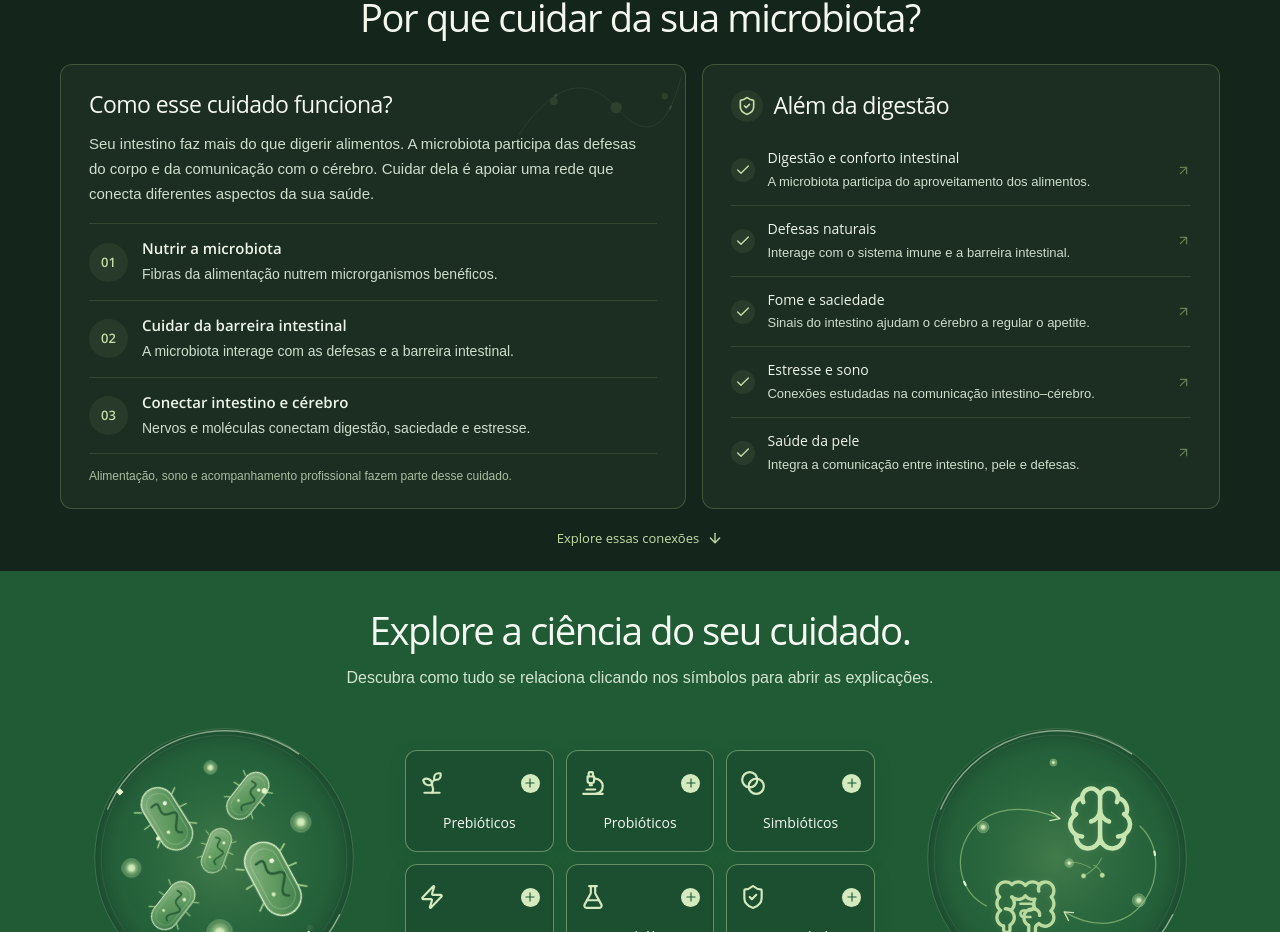
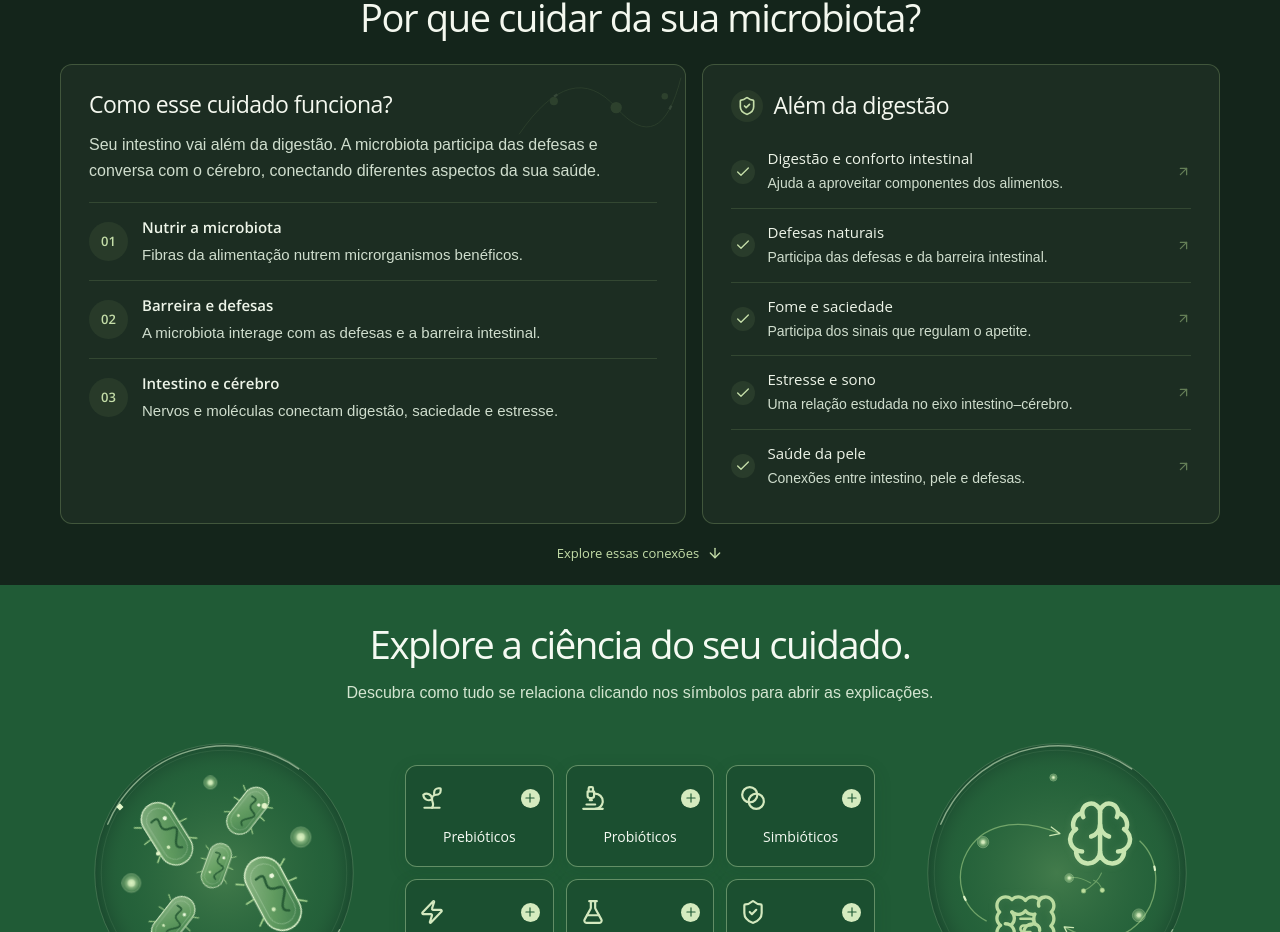
Before and after one commit to marketingsovida-star/dalflore, a React (Vite) app: page / in a window 1280 px wide. Shown: the part 976-1908 px from the top of the page. Built offline with nearby package versions, Linux system fonts and the light colour scheme; a web font is replaced by a local one.

Commit message:
Improve microbiota introduction readability and concise copy

```diff
--- a/src/MicrobiotaWhy.tsx
+++ b/src/MicrobiotaWhy.tsx
@@ -2,15 +2,15 @@ import { ArrowDown, ArrowUpRight, Check, ShieldCheck, Sprout } from "lucide-reac
 
 const steps = [
   { title: "Nutrir a microbiota", text: "Fibras da alimentação nutrem microrganismos benéficos." },
-  { title: "Cuidar da barreira intestinal", text: "A microbiota interage com as defesas e a barreira intestinal." },
-  { title: "Conectar intestino e cérebro", text: "Nervos e moléculas conectam digestão, saciedade e estresse." },
+  { title: "Barreira e defesas", text: "A microbiota interage com as defesas e a barreira intestinal." },
+  { title: "Intestino e cérebro", text: "Nervos e moléculas conectam digestão, saciedade e estresse." },
 ];
 const connections = [
-  { title: "Digestão e conforto intestinal", text: "A microbiota participa do aproveitamento dos alimentos.", source: "https://nigms.nih.gov/biobeat/2024/03/what-is-the-microbiome" },
-  { title: "Defesas naturais", text: "Interage com o sistema imune e a barreira intestinal.", source: "https://nigms.nih.gov/biobeat/2024/03/what-is-the-microbiome" },
-  { title: "Fome e saciedade", text: "Sinais do intestino ajudam o cérebro a regular o apetite.", source: "https://pubmed.ncbi.nlm.nih.gov/28356427/" },
-  { title: "Estresse e sono", text: "Conexões estudadas na comunicação intestino–cérebro.", source: "https://pubmed.ncbi.nlm.nih.gov/37023468/" },
-  { title: "Saúde da pele", text: "Integra a comunicação entre intestino, pele e defesas.", source: "https://pmc.ncbi.nlm.nih.gov/articles/PMC11901370/" },
+  { title: "Digestão e conforto intestinal", text: "Ajuda a aproveitar componentes dos alimentos.", source: "https://nigms.nih.gov/biobeat/2024/03/what-is-the-microbiome" },
+  { title: "Defesas naturais", text: "Participa das defesas e da barreira intestinal.", source: "https://nigms.nih.gov/biobeat/2024/03/what-is-the-microbiome" },
+  { title: "Fome e saciedade", text: "Participa dos sinais que regulam o apetite.", source: "https://pubmed.ncbi.nlm.nih.gov/28356427/" },
+  { title: "Estresse e sono", text: "Uma relação estudada no eixo intestino–cérebro.", source: "https://pubmed.ncbi.nlm.nih.gov/37023468/" },
+  { title: "Saúde da pele", text: "Conexões entre intestino, pele e defesas.", source: "https://pmc.ncbi.nlm.nih.gov/articles/PMC11901370/" },
 ];
 
 export function MicrobiotaWhy() {
@@ -21,9 +21,8 @@ export function MicrobiotaWhy() {
         <article className="mw-panel mw-how">
           <svg className="mw-molecular-trace" viewBox="0 0 210 100" fill="none" aria-hidden="true"><path d="M5 85Q70-10 125 52T205 15"/><path className="mw-moving-trace" d="M5 85Q70-10 125 52T205 15"/><circle cx="48" cy="44" r="5"/><circle cx="125" cy="52" r="7"/><circle cx="185" cy="38" r="4"/></svg>
           <h3>Como esse cuidado funciona?</h3>
-          <p className="mw-intro">Seu intestino faz mais do que digerir alimentos. A microbiota participa das defesas do corpo e da comunicação com o cérebro. Cuidar dela é apoiar uma rede que conecta diferentes aspectos da sua saúde.</p>
+          <p className="mw-intro">Seu intestino vai além da digestão. A microbiota participa das defesas e conversa com o cérebro, conectando diferentes aspectos da sua saúde.</p>
           <ol className="mw-steps">{steps.map((step, index) => <li key={step.title}><span className="mw-step-number" aria-hidden="true">{"0"+(index+1)}</span><div><h4>{step.title}</h4><p>{step.text}</p></div></li>)}</ol>
-          <p className="mw-routine">Alimentação, sono e acompanhamento profissional fazem parte desse cuidado.</p>
         </article>
         <article className="mw-panel mw-connections">
           <h3><span className="mw-shield"><ShieldCheck size={20}/></span>Além da digestão</h3>
--- a/src/microbiota-why.css
+++ b/src/microbiota-why.css
@@ -7,21 +7,20 @@
 .mw-panel { min-width:0; position:relative; overflow:hidden; border:1px solid #718b5d70; border-radius:var(--radius); background:#1c2d22; padding:25px 28px 20px; transition:border-color .5s,background .5s; }
 .mw-panel:hover { border-color:#9abb7f9c; background:#1f3125; }
 .df-home .mw-panel h3 { position:relative; margin:0; color:var(--mw-ink); font:500 23px/1.3 'Open Sans',Arial,sans-serif; letter-spacing:-.025em; }
-.df-home .mw-intro { position:relative; color:var(--mw-body); font:15px/1.65 Arial,sans-serif; margin:12px 0 17px; max-width:560px; }
+.df-home .mw-intro { position:relative; color:var(--mw-body); font:16px/1.65 Arial,sans-serif; margin:12px 0 17px; max-width:560px; }
 .mw-steps { margin:0; padding:0; list-style:none; }
 .mw-steps li { display:grid; grid-template-columns:39px 1fr; align-items:center; gap:14px; border-top:1px solid #79936040; padding:14px 0; }
 .mw-step-number { width:39px; height:39px; display:grid; place-items:center; border-radius:50%; background:#a5c67b15; color:var(--mw-accent); font:600 13px/1 'Open Sans',Arial,sans-serif; }
 .df-home .mw-panel h4 { margin:0; color:#edf4e8; font:600 15px/1.4 'Open Sans',Arial,sans-serif; }
-.df-home .mw-steps p { color:var(--mw-body); font:14px/1.55 Arial,sans-serif; margin:5px 0 0; }
-.df-home .mw-routine { color:#a9bea2; font:12px/1.6 Arial,sans-serif; border-top:1px solid #79936040; margin:0; padding-top:13px; }
+.df-home .mw-steps p { color:var(--mw-body); font:15px/1.55 Arial,sans-serif; margin:5px 0 0; }
 .mw-connections h3 { display:flex; align-items:center; gap:10px; }
 .mw-shield { display:grid; place-items:center; color:var(--mw-accent); background:#a5c67b15; border-radius:50%; width:32px; height:32px; }
 .mw-connections ul { margin:13px 0 0; padding:0; list-style:none; }
 .mw-connections li+li { border-top:1px solid #79936040; }
 .mw-connections a { display:grid; grid-template-columns:24px minmax(0,1fr) 15px; gap:12px; align-items:center; color:inherit; text-decoration:none; padding:13px 0; transition:background .45s; }
 .mw-check { display:grid; place-items:center; width:24px; height:24px; color:var(--mw-accent); background:#a5c67b18; border-radius:50%; transition:background .4s,color .4s; }
-.df-home .mw-connections h4 { font-size:14px; font-weight:500; }
-.df-home .mw-connections p { color:var(--mw-body); font:13px/1.55 Arial,sans-serif; margin:4px 0 0; }
+.df-home .mw-connections h4 { font-size:15px; font-weight:500; }
+.df-home .mw-connections p { color:var(--mw-body); font:14px/1.55 Arial,sans-serif; margin:4px 0 0; }
 .mw-source-arrow { color:#93b479; opacity:.6; transition:opacity .4s,translate .4s; }
 .mw-connections a:hover .mw-source-arrow { opacity:1; translate:2px -2px; }
 .mw-connections a:hover .mw-check { background:#c4dda8; color:#1c2d22; }
@@ -42,7 +41,7 @@
  .mw-panels{grid-template-columns:minmax(0,1fr);gap:15px}
  .mw-panel{padding:22px 20px 18px}
  .df-home .mw-panel h3{font-size:22px}
- .df-home .mw-intro{font-size:15px}
+ .df-home .mw-intro{font-size:16px}
  .mw-steps li{gap:12px;grid-template-columns:35px minmax(0,1fr)}
  .mw-step-number{width:35px;height:35px}
  .mw-connections a{padding-block:14px}
```
Also changed, not shown: 1 other file (tests, documents, lock files or other folders).
